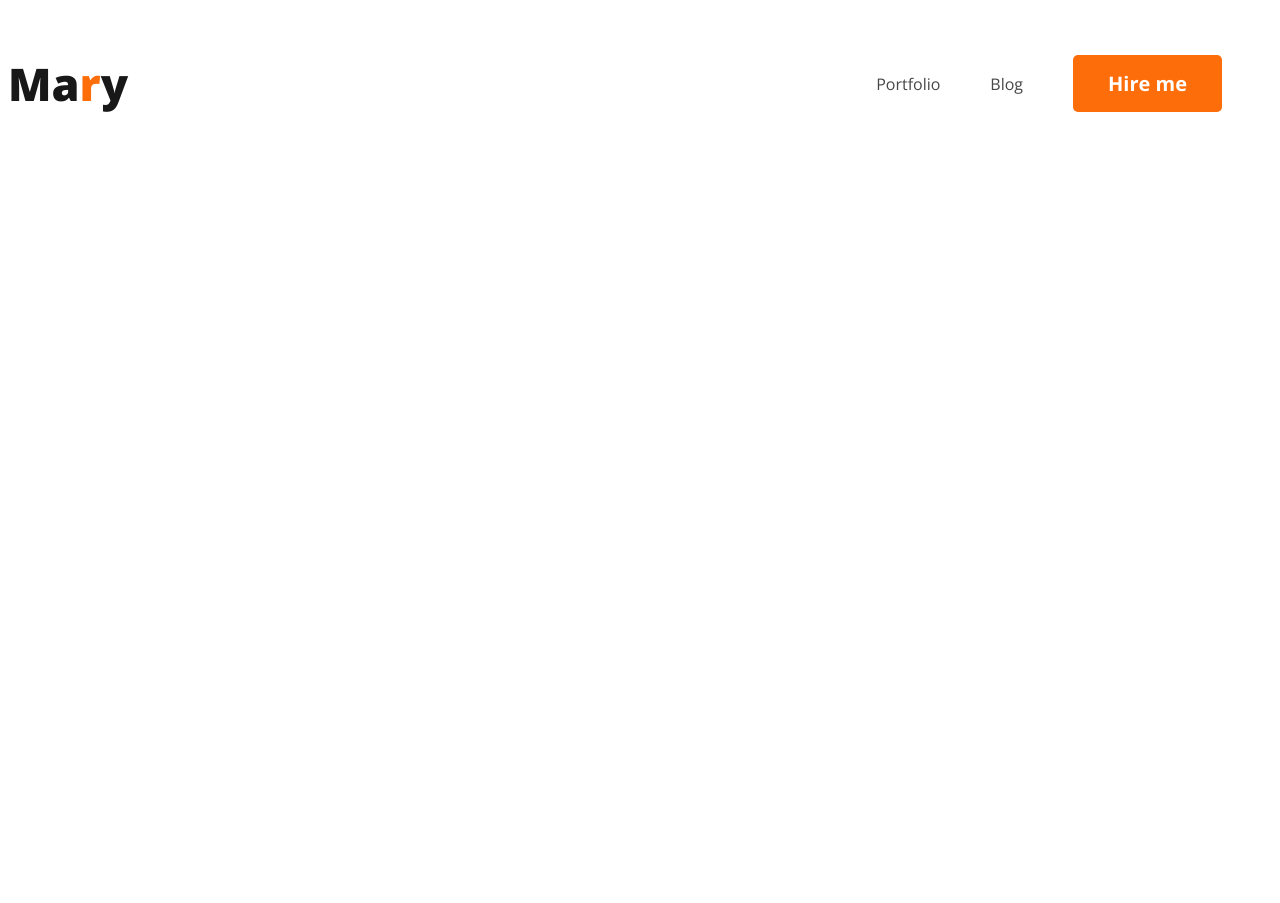
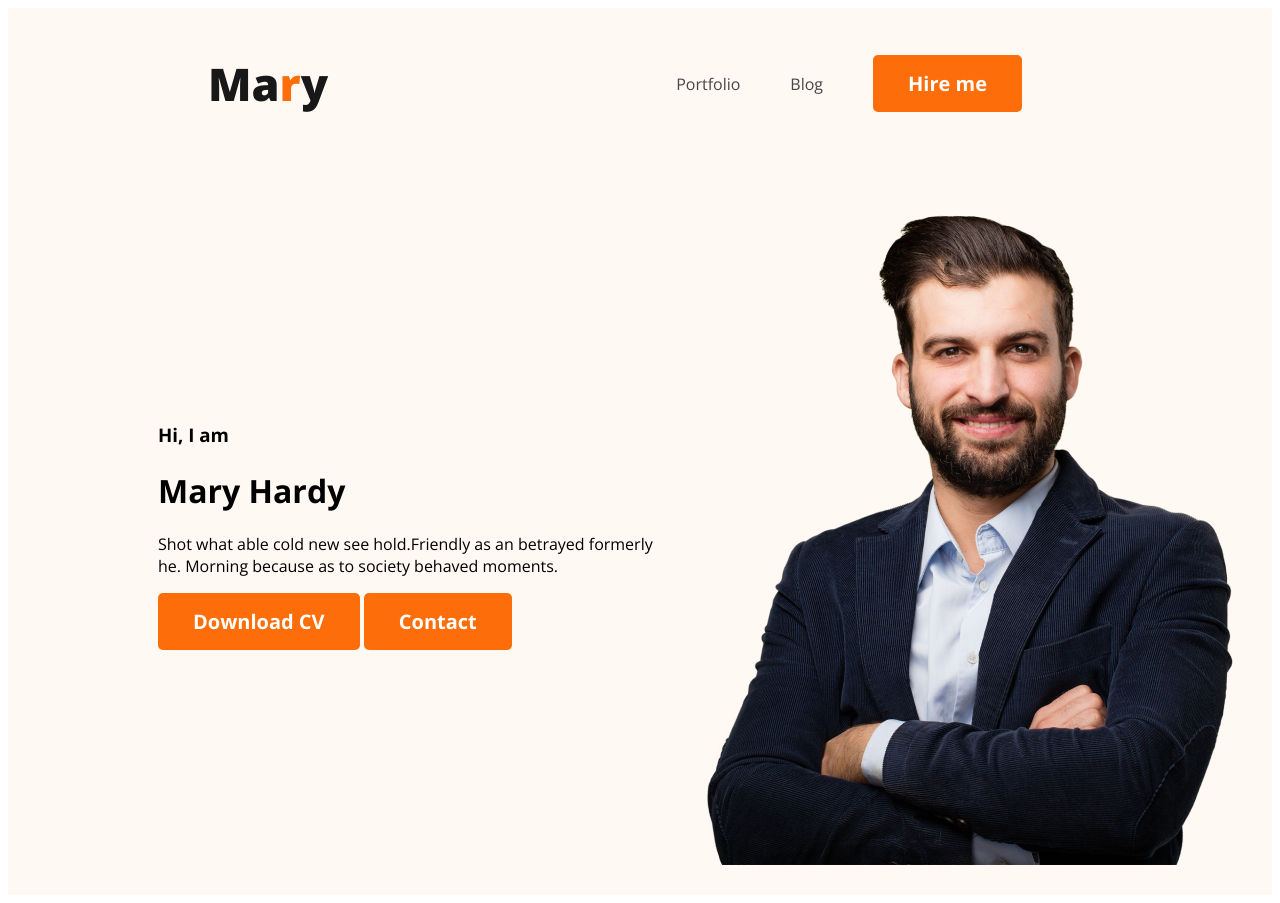
Before and after one commit to masumbillahtarek/my-first-website, a plain HTML site: page index.html in a window 1280 px wide. Before the commit the page ends 800 px from the top, so only its background shows below. Drawn offline with nearby package versions, Linux system fonts and the light colour scheme.

Commit message:
banner added

```diff
--- a/index.html
+++ b/index.html
@@ -12,7 +12,7 @@
     <link rel="stylesheet" href="styles/portfolio.css">
 </head>
 <body>
-   <header>
+   <header class="header">
     <nav>
         <h3 class="nav-title">Ma<span class="text-primary">r</span>y</h3>
         <ul>
@@ -21,7 +21,17 @@
             <li><button class="btn-primary">Hire me</button></li>
         </ul>
     </nav>
+   <div class="banner">
+<div class="banner-content">
+    <h3 class="banner-greetings">Hi, I  am</h3>
+    <h1 class="banner-title">Mary Hardy</h1>
+    <p>Shot what able cold new see hold.Friendly as an betrayed formerly he. Morning because as to society behaved moments.</p>
+    <button class="btn-primary">Download CV</button>
+    <button class="btn-primary">Contact</button>
 
+</div>
+<img class="profile-pic" src="images/hardy.png" alt="">
+   </div>
    </header>
    <main>
 
--- a/styles/portfolio.css
+++ b/styles/portfolio.css
@@ -19,6 +19,7 @@ nav{
     display: flex;
     justify-content: space-between;
     align-items: center;
+    margin:0 200px;
 }
 .nav-title{
     color:  #181818;
@@ -37,3 +38,16 @@ nav a{
     text-decoration: none;
     color: #474747;
 }
+/* Header Styles */
+.header{
+   background-color: #FFF8F3;
+}
+.banner{
+    padding: 30px 30px 30px 150px;
+    display: flex;
+    align-items: center;
+}
+.profile-pic{
+    width: 584px;
+height: 676px;
+}
```
